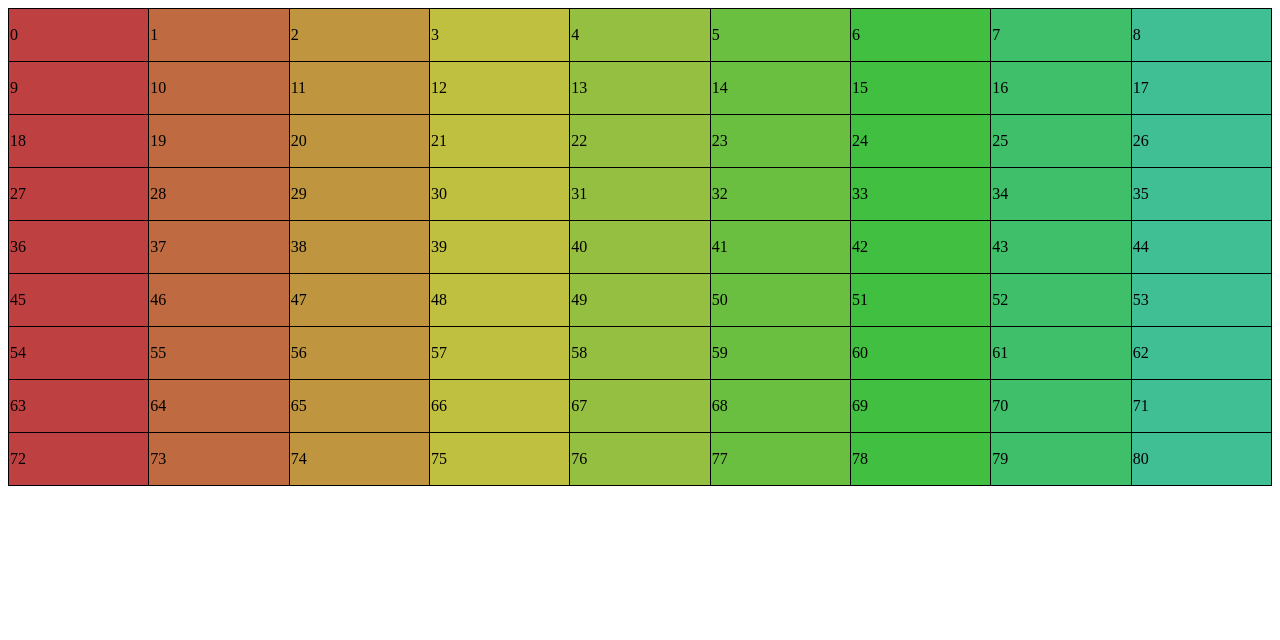
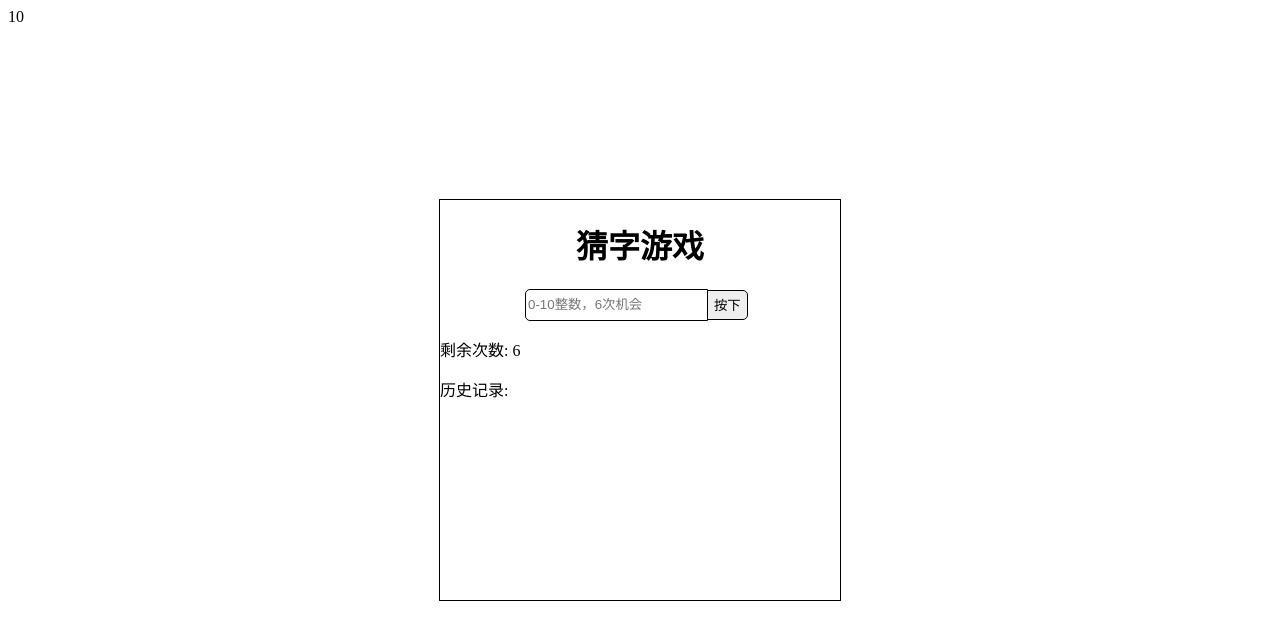
Before and after one commit to wudikuangkuang/zhexueshigehaodongxi, a plain HTML site: page jfla/new_file.html in a window 1280 px wide. Drawn offline with Linux system fonts and the light colour scheme.

Commit message:
Add files via upload

```diff
--- a/jfla/new_file.html
+++ b/jfla/new_file.html
@@ -5,127 +5,91 @@
 		<meta charset="utf-8" />
 		<title></title>
 		<style type="text/css">
-			#color{
-		     width: 100%;
-			    border-collapse: collapse;
+			#jz{
+				height: 400px;
+				width: 400px;
+				position: absolute;
+				top: 0;
+				bottom: 0;
+				right: 0;
+				left: 0;
+				margin: auto;
+				border: 1px solid black;
+
 				}
-			td{
-				border: 1px solid;
+				#title{
+					text-align: center;
+				}
+				#gusb{
 
-                height: 50px;
+				 width: 230px;
+				 margin: auto;
+				}
+				#a{
+					border: none;
+					outline: none;
+					height: 28px;
+					border-radius: 5px 0 0 5px;
+					border: 1px solid  black;
+
+				}
+
+				#b{
+					border: none;
+					outline: none;
+					height: 30px;
+					border-radius: 0 5px 5px 0;
+					border: 1px solid black;
+					position: relative;
+					top: 1px;
+					left: -5px;
 
 				}
 		</style>
+
 	</head>
+
+
 	<body >
-		<table id="color">
-			<tr>
-				<td></td>
-				<td></td>
-				<td></td>
-				<td></td>
-				<td></td>
-				<td></td>
-				<td></td>
-				<td></td>
-				<td></td>
-			</tr>
-			<tr>
-				<td></td>
-				<td></td>
-				<td></td>
-				<td></td>
-				<td></td>
-				<td></td>
-				<td></td>
-				<td></td>
-				<td></td>
-			</tr>
-			<tr>
-				<td></td>
-				<td></td>
-				<td></td>
-				<td></td>
-				<td></td>
-				<td></td>
-				<td></td>
-				<td></td>
-				<td></td>
-			</tr>
-			<tr>
-				<td></td>
-				<td></td>
-				<td></td>
-				<td></td>
-				<td></td>
-				<td></td>
-				<td></td>
-				<td></td>
-				<td></td>
-			</tr>
-			<tr>
-				<td></td>
-				<td></td>
-				<td></td>
-				<td></td>
-				<td></td>
-				<td></td>
-				<td></td>
-				<td></td>
-				<td></td>
-			</tr>
-			<tr>
-				<td></td>
-				<td></td>
-				<td></td>
-				<td></td>
-				<td></td>
-				<td></td>
-				<td></td>
-				<td></td>
-				<td></td>
-			</tr>
-			<tr>
-				<td></td>
-				<td></td>
-				<td></td>
-				<td></td>
-				<td></td>
-				<td></td>
-				<td></td>
-				<td></td>
-				<td></td>
-			</tr>
-			<tr>
-				<td></td>
-				<td></td>
-				<td></td>
-				<td></td>
-				<td></td>
-				<td></td>
-				<td></td>
-				<td></td>
-				<td></td>
-			</tr>
-			<tr>
-				<td></td>
-				<td></td>
-				<td></td>
-				<td></td>
-				<td></td>
-				<td></td>
-				<td></td>
-				<td></td>
-				<td></td>
-			</tr>
-		</table>
+		<div id="jz">
+			<h1 id="title">猜字游戏</h1>
+			<div id="gusb">
+				<input 	type="text"  id="a"  placeholder="0-10整数，6次机会" />
+				 <input  type="button" id="b" onclick="guess()" value="按下" />
+
+							</div>
+						<div id="p">
+					      <p>剩余次数: <span id="mm">   6 </span></p>
+					      <p> 历史记录:</p>
+					      <p id="bb"> </p>
+						</div>
+
+		</div>
 		<script type="text/javascript">
+	 var targetNum =parseInt(Math.random()*11);
+	 	var oNumInput = document.getElementById("a");
+	 	var guessTime=6;
+			var oBtnGuess = document.getElementById("b");
+			var yy=document.getElementById('bb');
+				var cnm=document.getElementById('mm');
+			document.write(targetNum);
+			var guesstime =6;
+			function guess(){
+				if(guesstime >0 && oNumInput.value <=10 && oNumInput.value>0){
+				if(oNumInput.value>targetNum){
+					yy.innerHTML=oNumInput.value+"太大了";
+							oNumInput.value = "";
+						oNumInput.focus();
+						guessTime -= 1;
+						cnm.innerHTML = guessTime;
 
-				var oTd =document.getElementsByTagName("td");
-				for (var i=0;i<oTd.length;i++) {
-					oTd[i].style.backgroundColor="hsl("+i%9*20+",50%,50%)";
-					oTd[i].innerHTML=i;
 				}
+
+				}
+
+			}
+
+
 	</script>
 
 	</body>
```
Lines whose indentation alone changed are shown as unchanged.
